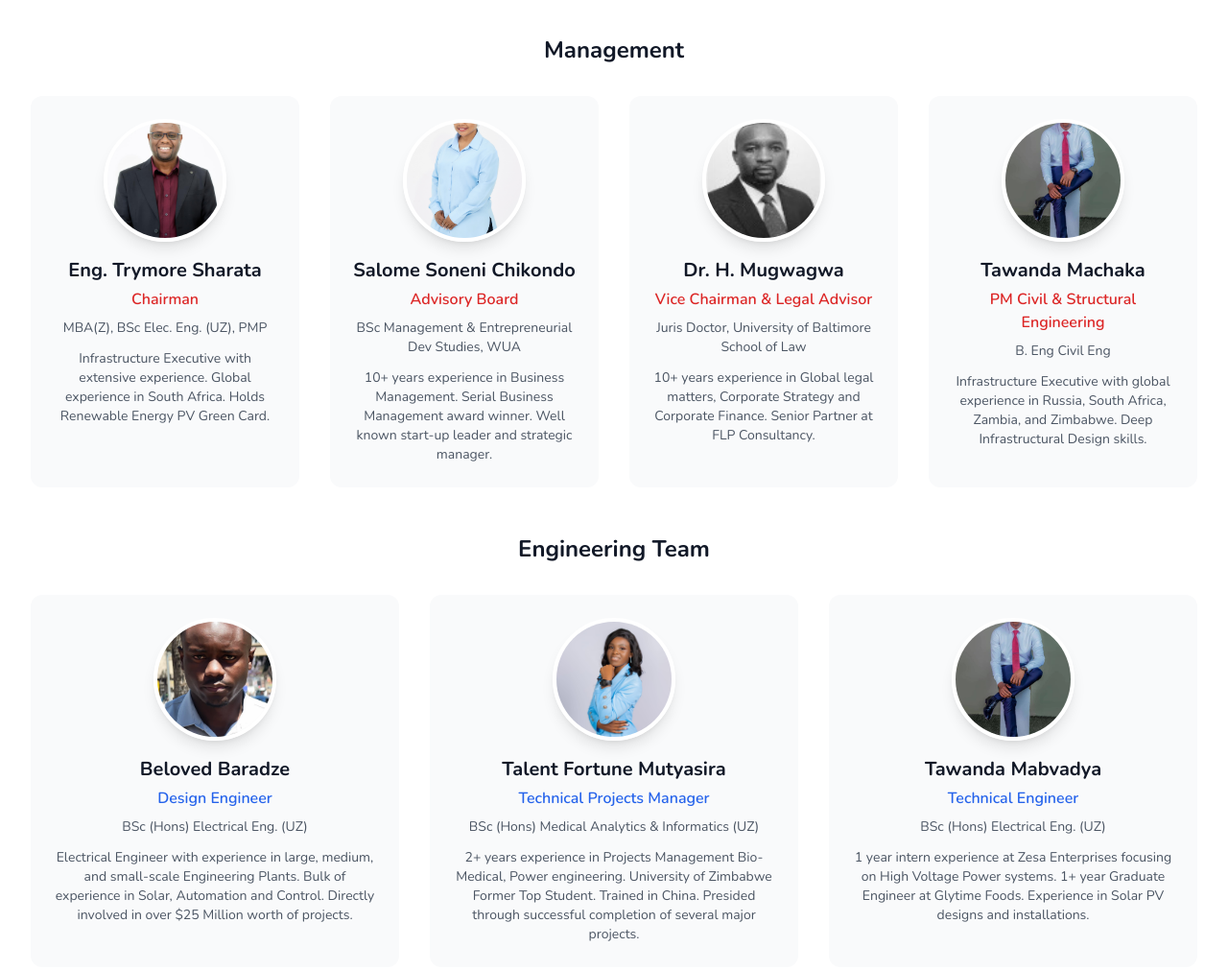
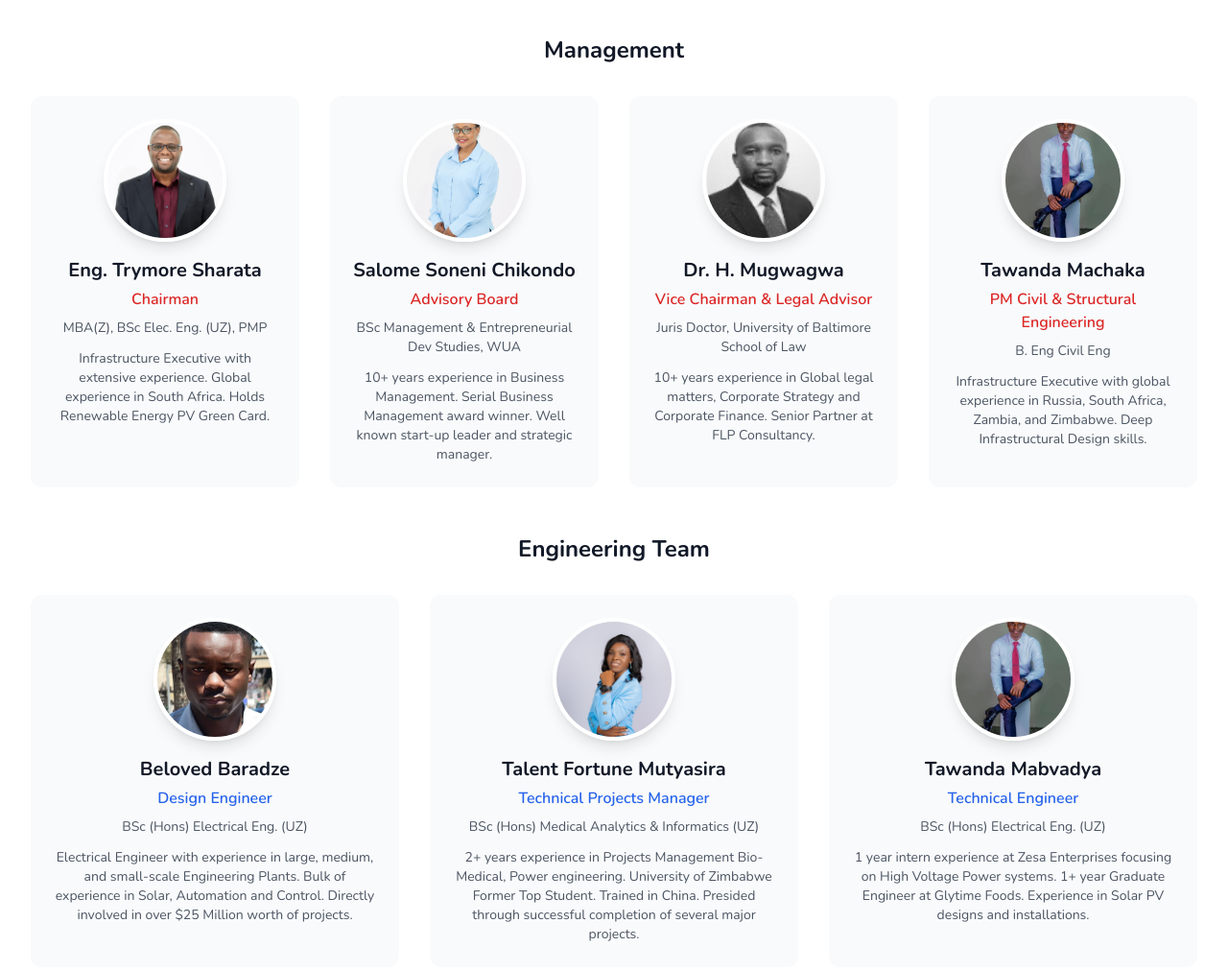
Before and after one commit to OmniPlatAI/omniplat-fortune-three-engineers-website, a plain HTML site: page index.html in a window 1280 px wide. Shown: the part 5960-6971 px from the top of the page at 96% size. Drawn offline with nearby package versions, Linux system fonts and the light colour scheme.

Commit message:
adjust staff images

```diff
--- a/index.html
+++ b/index.html
@@ -158,6 +158,11 @@
             background: white;
             width: 24px;
             border-radius: 4px;
+        }
+
+        /* Team member image positioning */
+        .team-member-img {
+            object-position: center 30% !important;
         }
     </style>
 </head>
@@ -863,7 +868,7 @@
                     <!-- Team Member 1 -->
                     <div class="bg-gray-50 rounded-xl p-6 text-center card-hover">
                         <img src="images/staff/Trymore.jpg" alt="Eng. Trymore Sharata"
-                            class="w-32 h-32 rounded-full mx-auto mb-4 object-cover border-4 border-white shadow-lg">
+                            class="w-32 h-32 rounded-full mx-auto mb-4 object-cover border-4 border-white shadow-lg team-member-img">
                         <h4 class="text-xl font-bold text-gray-900 mb-1">Eng. Trymore Sharata</h4>
                         <p class="text-red-600 font-semibold mb-2">Chairman</p>
                         <p class="text-sm text-gray-600 mb-3">MBA(Z), BSc Elec. Eng. (UZ), PMP</p>
@@ -876,7 +881,7 @@
                     <!-- Team Member 2 -->
                     <div class="bg-gray-50 rounded-xl p-6 text-center card-hover">
                         <img src="images/staff/Salome.jpg" alt="Salome Soneni Chikondo"
-                            class="w-32 h-32 rounded-full mx-auto mb-4 object-cover border-4 border-white shadow-lg">
+                            class="w-32 h-32 rounded-full mx-auto mb-4 object-cover border-4 border-white shadow-lg team-member-img">
                         <h4 class="text-xl font-bold text-gray-900 mb-1">Salome Soneni Chikondo</h4>
                         <p class="text-red-600 font-semibold mb-2">Advisory Board</p>
                         <p class="text-sm text-gray-600 mb-3">BSc Management & Entrepreneurial Dev Studies, WUA</p>
@@ -889,7 +894,7 @@
                     <!-- Team Member 3 -->
                     <div class="bg-gray-50 rounded-xl p-6 text-center card-hover">
                         <img src="images/staff/mugwagwa.jpg" alt="Dr. H. Mugwagwa"
-                            class="w-32 h-32 rounded-full mx-auto mb-4 object-cover border-4 border-white shadow-lg">
+                            class="w-32 h-32 rounded-full mx-auto mb-4 object-cover border-4 border-white shadow-lg team-member-img">
                         <h4 class="text-xl font-bold text-gray-900 mb-1">Dr. H. Mugwagwa</h4>
                         <p class="text-red-600 font-semibold mb-2">Vice Chairman & Legal Advisor</p>
                         <p class="text-sm text-gray-600 mb-3">Juris Doctor, University of Baltimore School of Law</p>
@@ -902,7 +907,7 @@
                     <!-- Team Member 4 -->
                     <div class="bg-gray-50 rounded-xl p-6 text-center card-hover">
                         <img src="images/staff/Tawanda.jpg" alt="Tawanda Machaka"
-                            class="w-32 h-32 rounded-full mx-auto mb-4 object-cover border-4 border-white shadow-lg">
+                            class="w-32 h-32 rounded-full mx-auto mb-4 object-cover border-4 border-white shadow-lg team-member-img">
                         <h4 class="text-xl font-bold text-gray-900 mb-1">Tawanda Machaka</h4>
                         <p class="text-red-600 font-semibold mb-2">PM Civil & Structural Engineering</p>
                         <p class="text-sm text-gray-600 mb-3">B. Eng Civil Eng</p>
@@ -921,7 +926,7 @@
                     <!-- Team Member 5 -->
                     <div class="bg-gray-50 rounded-xl p-6 text-center card-hover">
                         <img src="images/staff/Beloved.jpg" alt="Beloved Baradze"
-                            class="w-32 h-32 rounded-full mx-auto mb-4 object-cover border-4 border-white shadow-lg">
+                            class="w-32 h-32 rounded-full mx-auto mb-4 object-cover border-4 border-white shadow-lg team-member-img">
                         <h4 class="text-xl font-bold text-gray-900 mb-1">Beloved Baradze</h4>
                         <p class="text-blue-600 font-semibold mb-2">Design Engineer</p>
                         <p class="text-sm text-gray-600 mb-3">BSc (Hons) Electrical Eng. (UZ)</p>
@@ -935,7 +940,7 @@
                     <!-- Team Member 6 -->
                     <div class="bg-gray-50 rounded-xl p-6 text-center card-hover">
                         <img src="images/staff/Talent.jpg" alt="Talent Fortune Mutyasira"
-                            class="w-32 h-32 rounded-full mx-auto mb-4 object-cover border-4 border-white shadow-lg">
+                            class="w-32 h-32 rounded-full mx-auto mb-4 object-cover border-4 border-white shadow-lg team-member-img">
                         <h4 class="text-xl font-bold text-gray-900 mb-1">Talent Fortune Mutyasira</h4>
                         <p class="text-blue-600 font-semibold mb-2">Technical Projects Manager</p>
                         <p class="text-sm text-gray-600 mb-3">BSc (Hons) Medical Analytics & Informatics (UZ)</p>
@@ -949,7 +954,7 @@
                     <!-- Team Member 7 -->
                     <div class="bg-gray-50 rounded-xl p-6 text-center card-hover">
                         <img src="images/staff/Tawanda.jpg" alt="Tawanda Mabvadya"
-                            class="w-32 h-32 rounded-full mx-auto mb-4 object-cover border-4 border-white shadow-lg">
+                            class="w-32 h-32 rounded-full mx-auto mb-4 object-cover border-4 border-white shadow-lg team-member-img">
                         <h4 class="text-xl font-bold text-gray-900 mb-1">Tawanda Mabvadya</h4>
                         <p class="text-blue-600 font-semibold mb-2">Technical Engineer</p>
                         <p class="text-sm text-gray-600 mb-3">BSc (Hons) Electrical Eng. (UZ)</p>
@@ -962,7 +967,7 @@
                     <!-- Team Member 8 -->
                     <div class="bg-gray-50 rounded-xl p-6 text-center card-hover">
                         <img src="images/staff/fuwe.jpg" alt="Justine Fuwe"
-                            class="w-32 h-32 rounded-full mx-auto mb-4 object-cover border-4 border-white shadow-lg">
+                            class="w-32 h-32 rounded-full mx-auto mb-4 object-cover border-4 border-white shadow-lg team-member-img">
                         <h4 class="text-xl font-bold text-gray-900 mb-1">Justine Fuwe</h4>
                         <p class="text-blue-600 font-semibold mb-2">Design Engineer</p>
                         <p class="text-sm text-gray-600 mb-3">BSc (Hons) Electrical Eng. (UZ)</p>
@@ -976,7 +981,7 @@
                     <!-- Team Member 9 -->
                     <div class="bg-gray-50 rounded-xl p-6 text-center card-hover">
                         <img src="images/staff/mukwaira.png" alt="Priviledge Mukwaira"
-                            class="w-32 h-32 rounded-full mx-auto mb-4 object-cover border-4 border-white shadow-lg">
+                            class="w-32 h-32 rounded-full mx-auto mb-4 object-cover border-4 border-white shadow-lg team-member-img">
                         <h4 class="text-xl font-bold text-gray-900 mb-1">Priviledge Mukwaira</h4>
                         <p class="text-blue-600 font-semibold mb-2">Specialist Technician (Huawei Equipment)</p>
                         <p class="text-sm text-gray-600 mb-3">Professional Technician</p>
```
